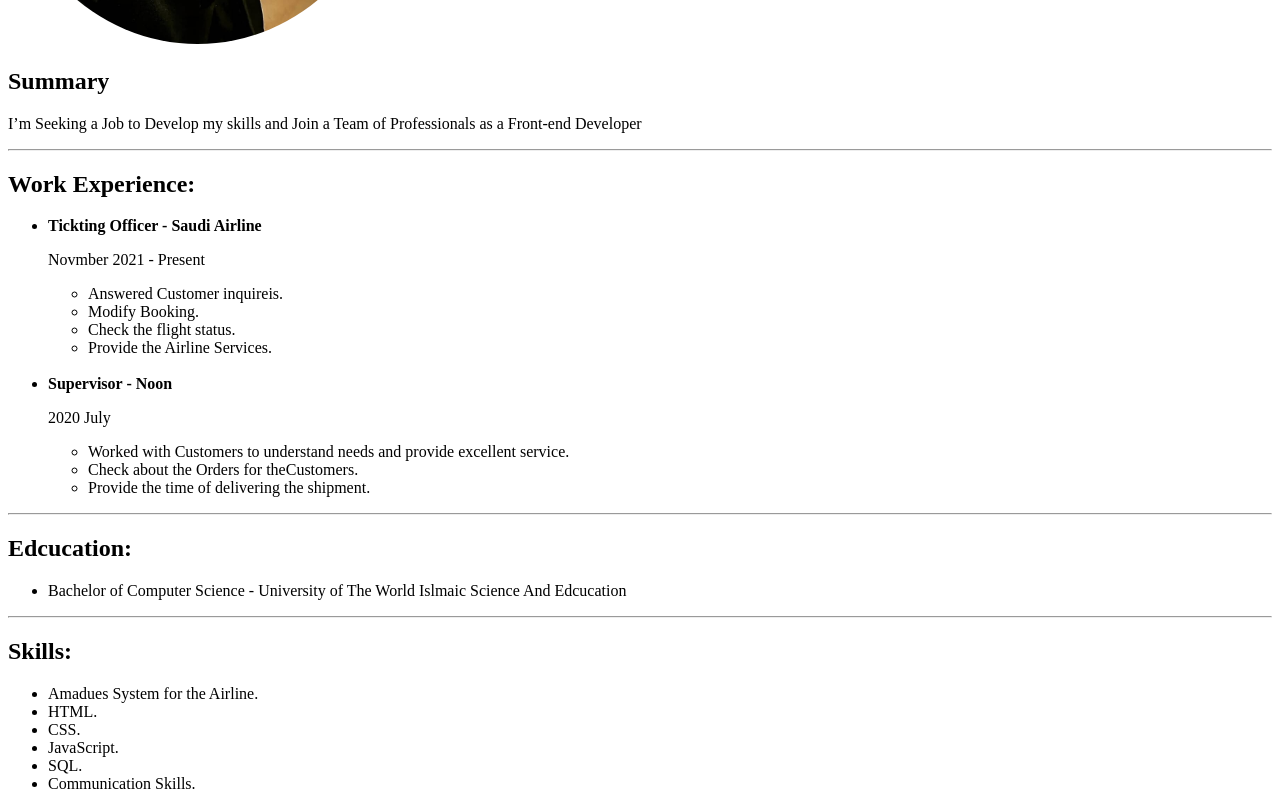
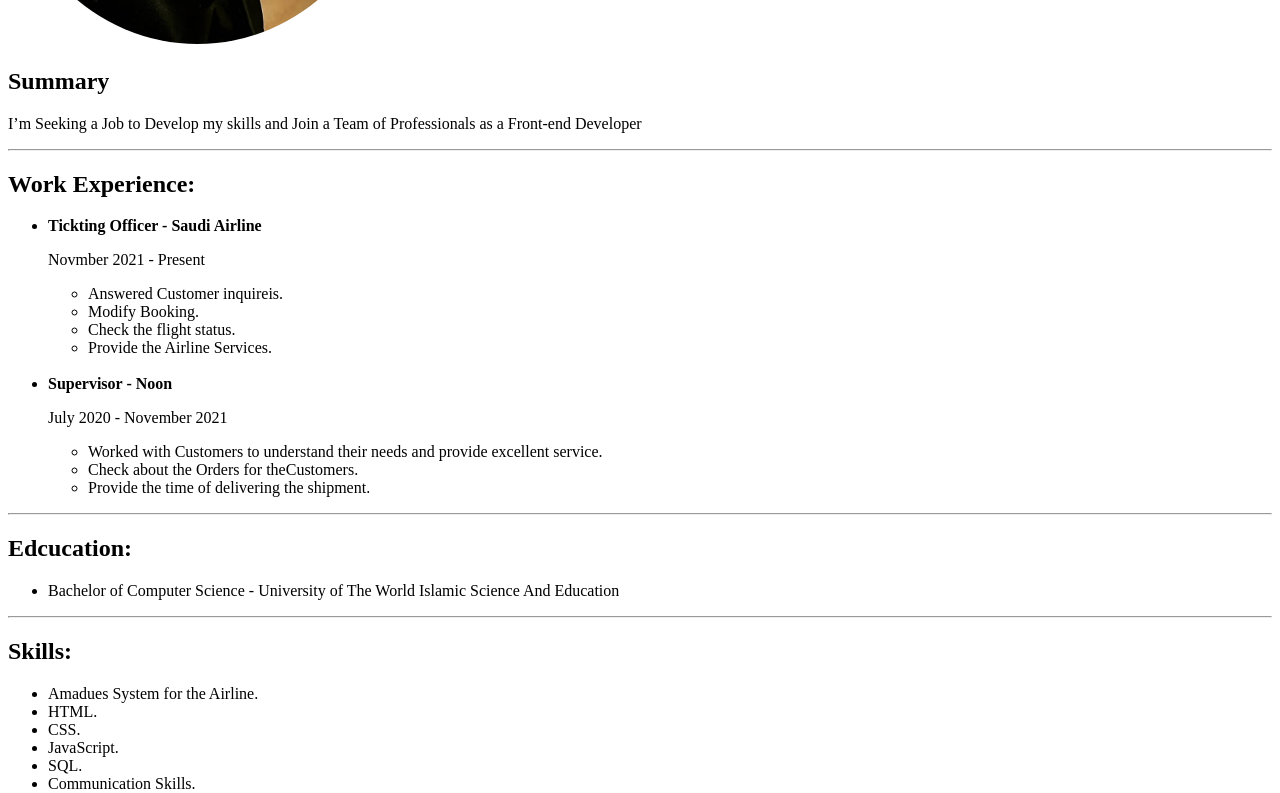
Before and after one commit to mod9096/My-Resume, a plain HTML site: page index.html in a window 1280 px wide. Shown: the part 424-1217 px from the top of the page. Drawn offline with Linux system fonts and the light colour scheme.

Commit message:
Update index.html

```diff
--- a/index.html
+++ b/index.html
@@ -36,10 +36,10 @@
       <br />
       <li>
         <b>Supervisor - Noon</b>
-        <p>2020 July</p>
+        <p>July 2020 - November 2021</p>
         <ul>
           <li>
-            Worked with Customers to understand needs and provide excellent
+            Worked with Customers to understand their needs and provide excellent
             service.
           </li>
           <li>Check about the Orders for theCustomers.</li>
@@ -51,8 +51,8 @@
     <h2>Edcucation:</h2>
     <ul>
       <li>
-        Bachelor of Computer Science - University of The World Islmaic Science
-        And Edcucation
+        Bachelor of Computer Science - University of The World Islamic Science
+        And Education
       </li>
     </ul>
     <hr />
```
